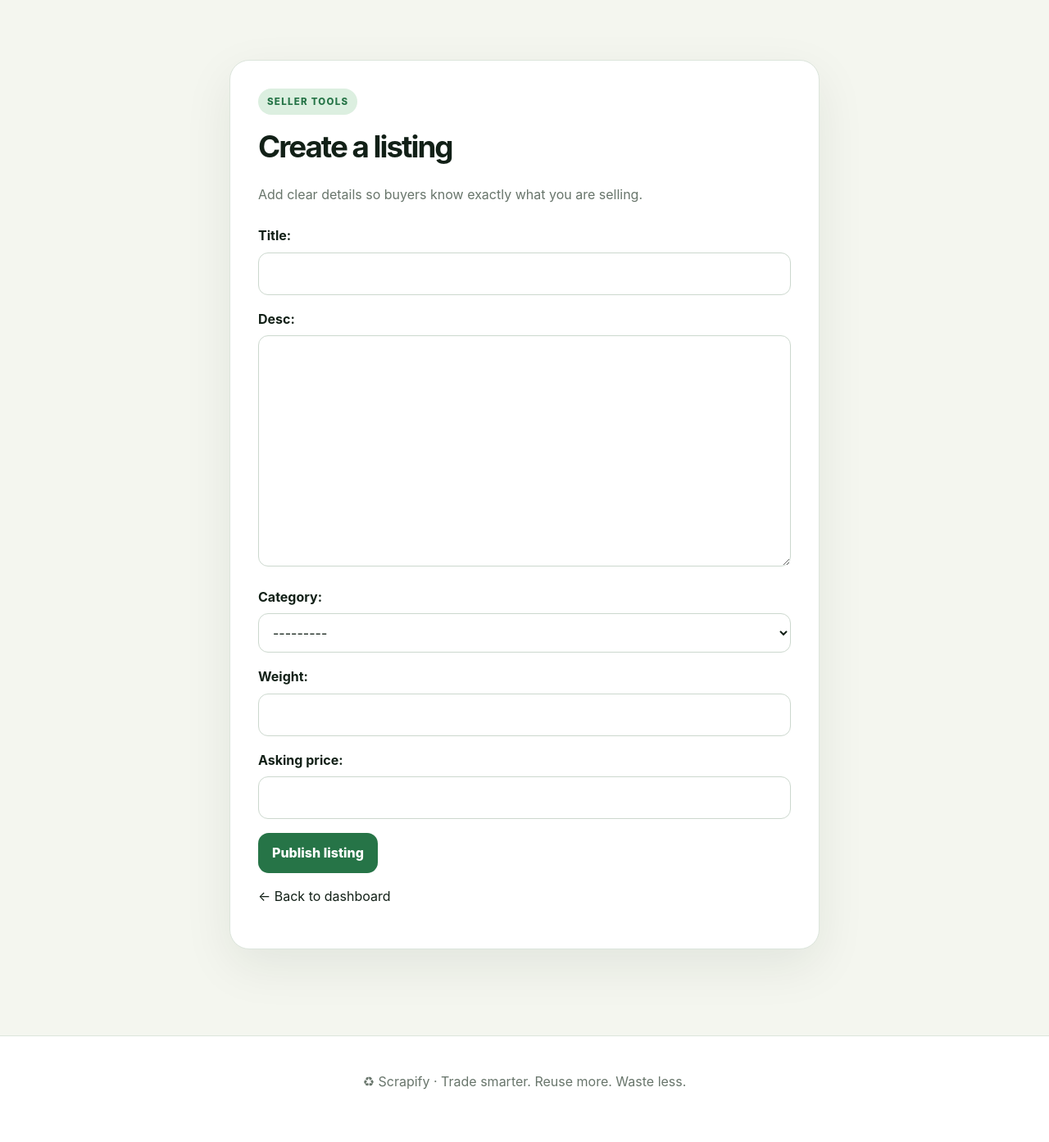
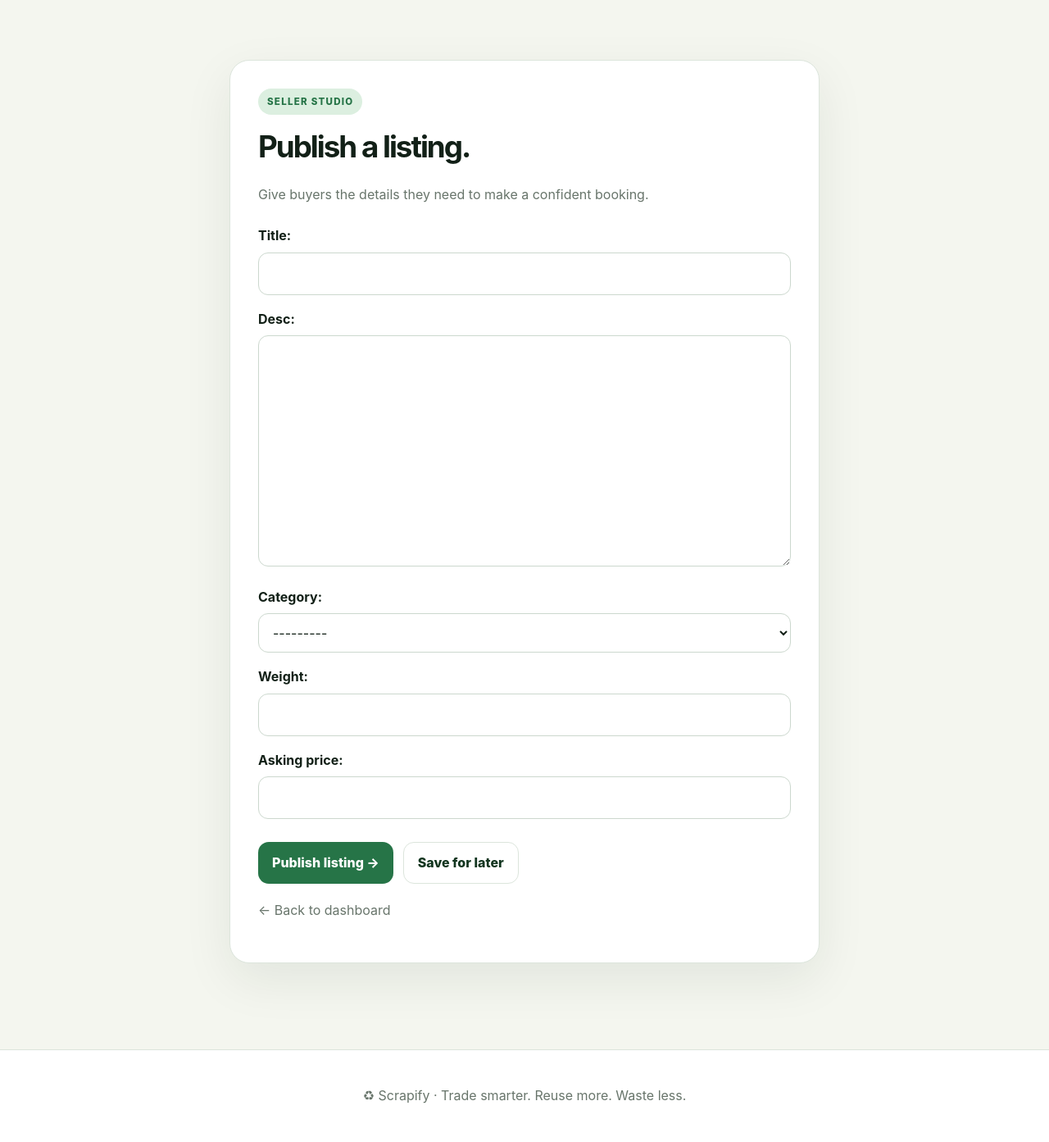
Before and after one commit to saksham-giri/ScrapiFy, a Django app: page /listings/list/ in a window 1280 px wide. Shown: the part 75-1468 px from the top of the page at 82% size. Before the commit the page ends 1404 px from the top, so only its background shows below. Run offline with Django 5.2, Linux system fonts and the light colour scheme; the visitor is signed in with stand-in values (Sample User, id 1).

Commit message:
Redesign create listing page

```diff
--- a/listings/templates/createlisting.html
+++ b/listings/templates/createlisting.html
@@ -1,5 +1,5 @@
 {% extends 'base.html' %}
-{% block title %}Sell Scrap · Scrapify{% endblock %}
+{% block title %}Sell scrap · Scrapify{% endblock %}
 {% block content %}
-<div class="form-card"><div class="auth-title"><span class="eyebrow">Seller tools</span><h1>Create a listing</h1><p class="muted">Add clear details so buyers know exactly what you are selling.</p></div><form method="post">{% csrf_token %}{{ form.as_p }}<button type="submit">Publish listing</button></form><p><a href="{% url 'seller_dashboard' %}">← Back to dashboard</a></p></div>
+<div class="form-card"><div class="auth-title"><span class="eyebrow">Seller studio</span><h1>Publish a listing.</h1><p class="muted">Give buyers the details they need to make a confident booking.</p></div><form method="post">{% csrf_token %}{{ form.as_p }}<div class="actions"><button class="btn" type="submit">Publish listing →</button><a class="btn secondary" href="{% url 'seller_dashboard' %}">Save for later</a></div></form><p style="margin-top:20px"><a class="muted" href="{% url 'seller_dashboard' %}">← Back to dashboard</a></p></div>
 {% endblock %}
```
